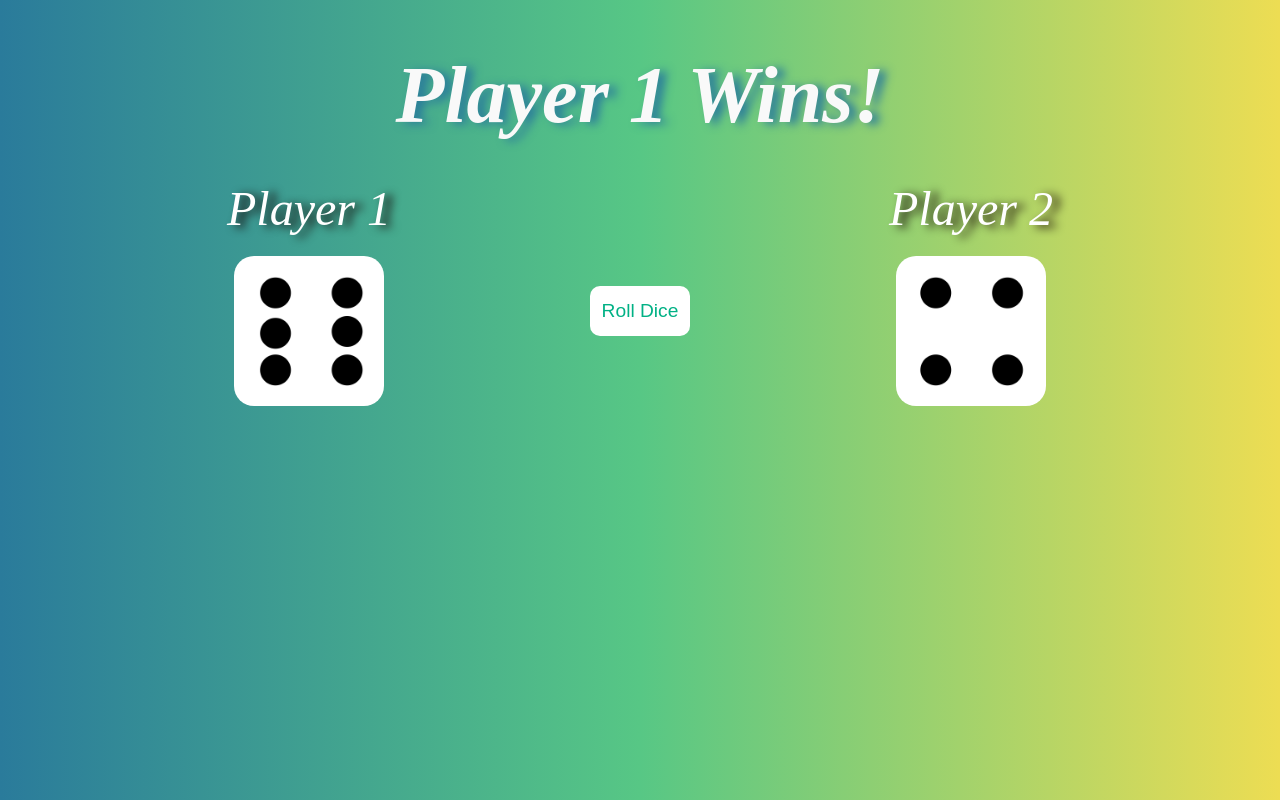
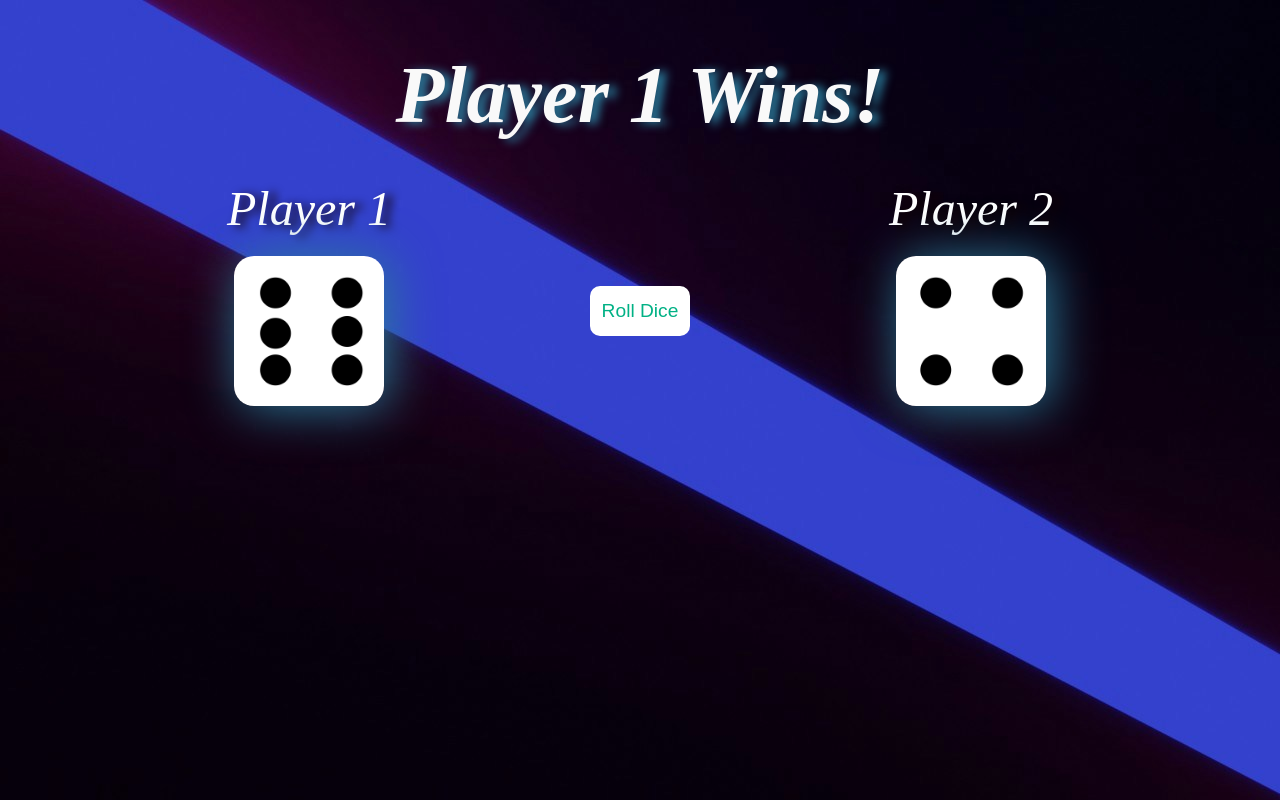
Before and after one commit to owiamusic/Dice-Game, a plain HTML site: page index.html in a window 1280 px wide. Drawn offline with Linux system fonts and the light colour scheme.

Commit message:
Updated Game Background

```diff
--- a/style.css
+++ b/style.css
@@ -1,11 +1,5 @@
 body {
-  background: #2a7b9b;
-  background: linear-gradient(
-    90deg,
-    rgba(42, 123, 155, 1) 0%,
-    rgba(87, 199, 133, 1) 50%,
-    rgba(237, 221, 83, 1) 100%
-  );
+  background: url(./img/game-background.jpg);
 }
 
 h1 {
@@ -28,6 +22,7 @@ p {
 img {
   width: 150px;
   border-radius: 20px;
+  box-shadow: 5px 2px 50px #2a7b9b;
 }
 
 .dice-container {
```
Also changed, not shown: img/game-background.jpg (added).
